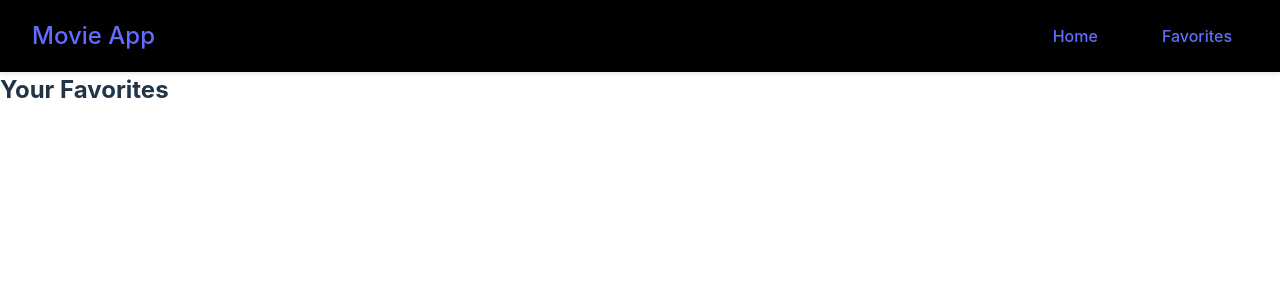
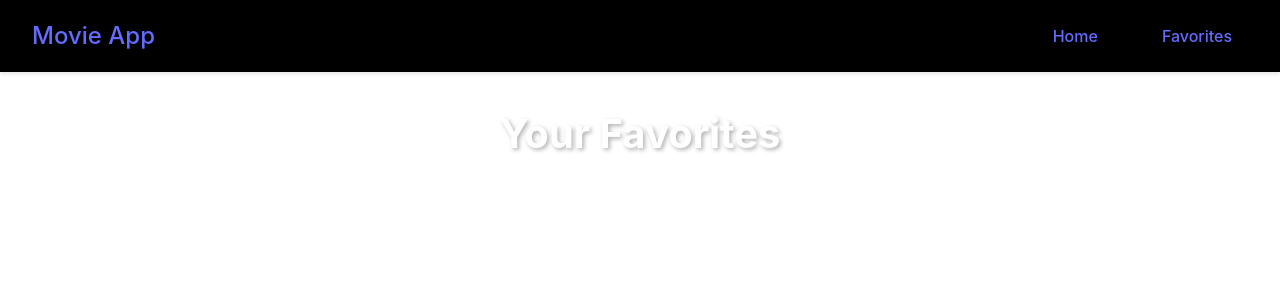
Before and after one commit to chinedu-amaechi/MovieAdicts, a React (Vite) app: page /favorites in a window 1280 px wide. Shown: the top 300 px of the page. Built offline with nearby package versions, Linux system fonts and the light colour scheme.

Commit message:
Update Favorites.css
Applying CSS Styling to the favorites page

```diff
--- a/src/css/Favorites.css
+++ b/src/css/Favorites.css
@@ -0,0 +1,51 @@
+.favorites {
+  padding: 2rem;
+  width: 100%;
+  box-sizing: border-box;
+}
+
+.favorites h2 {
+  margin-bottom: 2rem;
+  text-align: center;
+  font-size: 2.5rem;
+  color: #ffffff;
+  text-shadow: 2px 2px 4px rgba(0, 0, 0, 0.3);
+}
+
+.favorites-empty {
+  text-align: center;
+  padding: 4rem 2rem;
+  background-color: rgba(255, 255, 255, 0.05);
+  border-radius: 12px;
+  margin: 2rem auto;
+  max-width: 600px;
+}
+
+.favorites-empty h2 {
+  margin-bottom: 1rem;
+  font-size: 2rem;
+  color: #e50914;
+}
+
+.favorites-empty p {
+  color: #999;
+  font-size: 1.2rem;
+  line-height: 1.6;
+}
+
+
+/* Animation for new favorites being added */
+@keyframes fadeIn {
+  from {
+    opacity: 0;
+    transform: translateY(20px);
+  }
+  to {
+    opacity: 1;
+    transform: translateY(0);
+  }
+}
+
+.movies-grid > * {
+  animation: fadeIn 0.3s ease-out forwards;
+}
```
